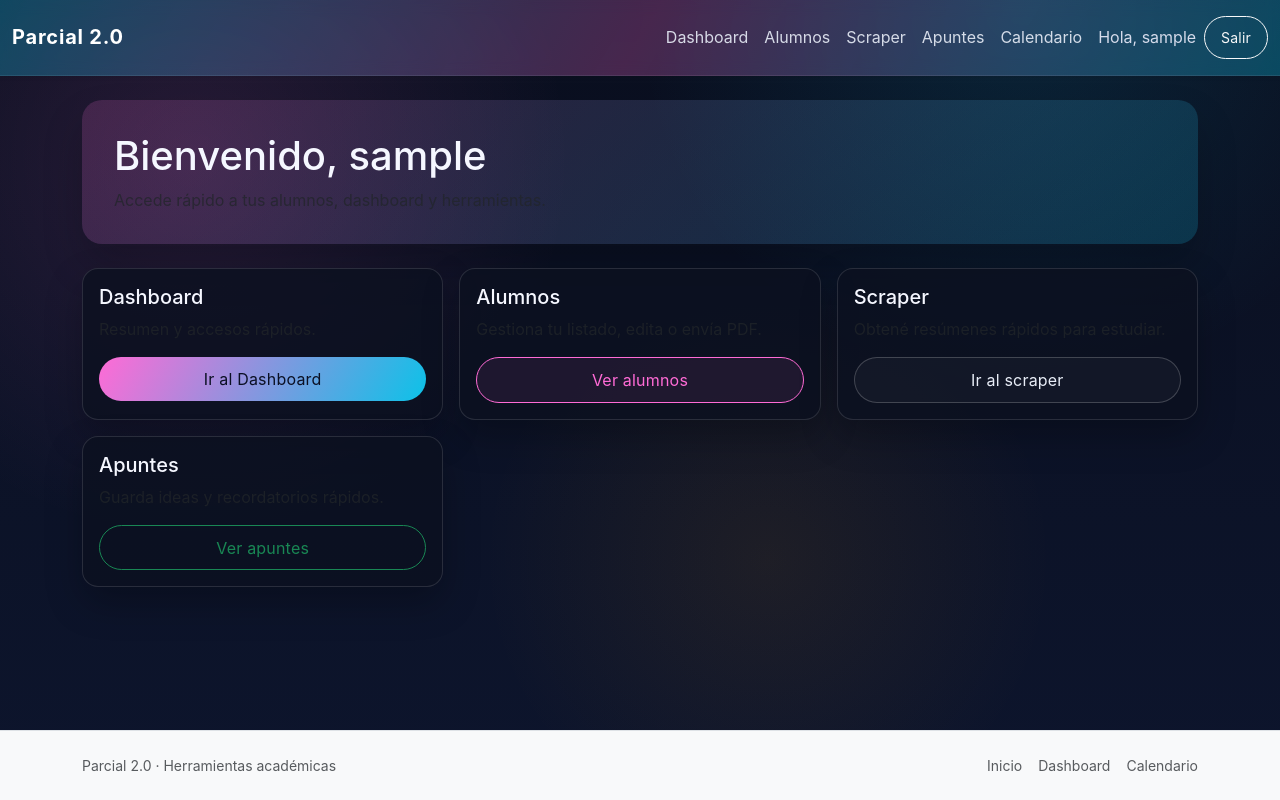
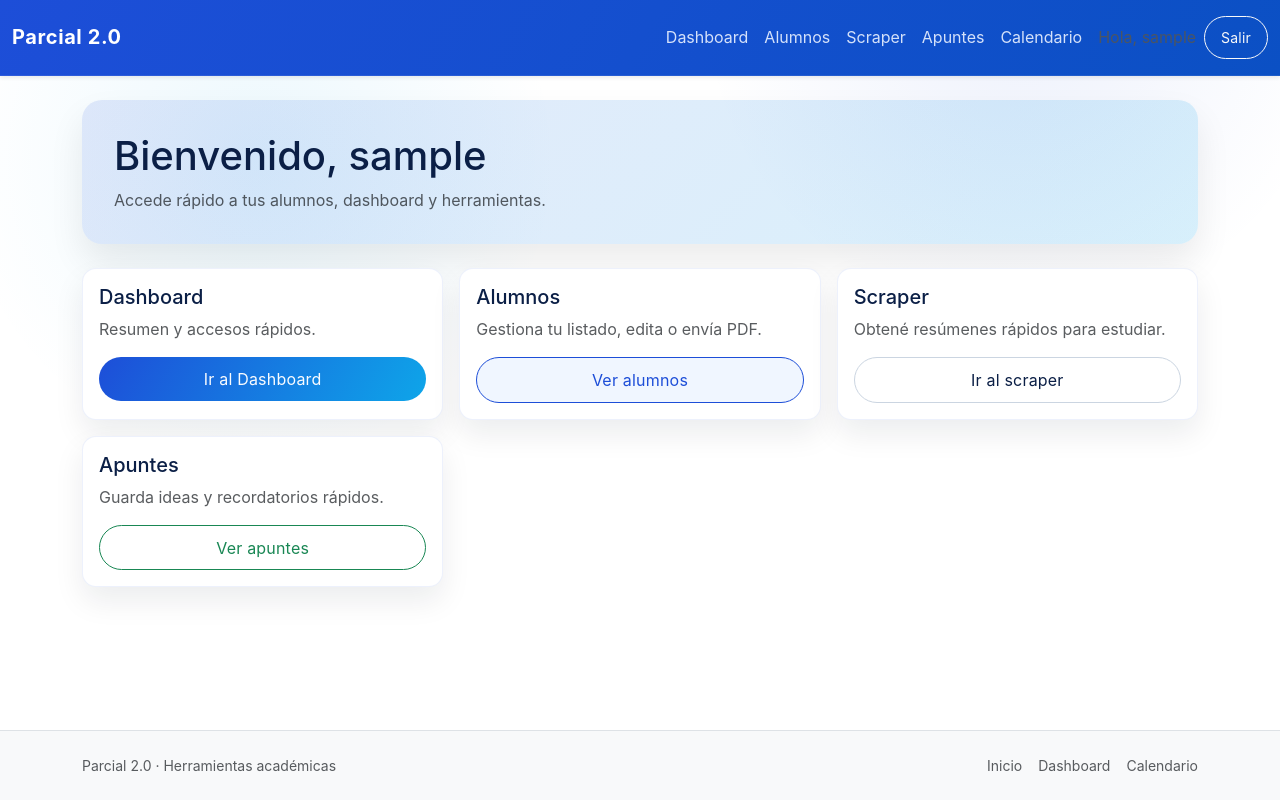
Before and after one commit to iLSEiRATiS/Parcial_2_Final, a Django app: page / in a window 1280 px wide. Run offline with Django 5.2, Linux system fonts and the light colour scheme; the visitor is signed in with stand-in values (Sample User, id 1).

Commit message:
Switch UI to blue/white palette, high legibility

```diff
--- a/Parcial2.0/static/css/style.css
+++ b/Parcial2.0/static/css/style.css
@@ -1,12 +1,12 @@
 :root {
-    --brand-dark: #0b1024;
-    --brand-primary: #ff6bd6;
-    --brand-secondary: #0cc2e8;
-    --brand-accent: #f59e0b;
-    --text-main: #e8edf7;
-    --muted: #7c8299;
-    --body-bg: #0a0f1f;
-    --card-bg: rgba(15, 20, 38, 0.8);
+    --brand-dark: #0b1f46;
+    --brand-primary: #1d4ed8;
+    --brand-secondary: #0ea5e9;
+    --brand-accent: #38bdf8;
+    --text-main: #0b1f46;
+    --muted: #4b5563;
+    --body-bg: #f4f7fb;
+    --card-bg: #ffffff;
 }
 
 html, body {
@@ -14,11 +14,7 @@ html, body {
 }
 
 body.bg-body {
-    background:
-        radial-gradient(circle at 15% 20%, rgba(255,107,214,0.12), transparent 30%),
-        radial-gradient(circle at 80% 0%, rgba(12,194,232,0.12), transparent 30%),
-        radial-gradient(circle at 60% 70%, rgba(245,158,11,0.08), transparent 30%),
-        linear-gradient(180deg, #0a0f1f 0%, #0d152d 100%);
+    background: radial-gradient(circle at 20% 20%, rgba(14,165,233,0.08), transparent 25%), radial-gradient(circle at 80% 0%, rgba(29,78,216,0.08), transparent 25%), var(--body-bg);
     color: var(--text-main);
     font-family: "Inter", -apple-system, BlinkMacSystemFont, "Segoe UI", sans-serif;
     min-height: 100vh;
@@ -35,27 +31,26 @@ footer {
 }
 
 .gradient-nav {
-    background: linear-gradient(120deg, rgba(12,194,232,0.3), rgba(255,107,214,0.25), rgba(12,194,232,0.3));
+    background: linear-gradient(120deg, var(--brand-primary), #0b50c4);
     border-bottom: 1px solid rgba(255,255,255,0.08);
-    backdrop-filter: blur(8px);
 }
 
 .navbar-brand {
-    letter-spacing: 0.8px;
+    letter-spacing: 0.6px;
 }
 
 .nav-link {
-    color: #e8edf7 !important;
+    color: #eaf1ff !important;
     opacity: 0.9;
 }
 .nav-link:hover { opacity: 1; color: #fff !important; }
 
 .card {
-    border: 1px solid rgba(255,255,255,0.12);
-    border-radius: 16px;
-    background: rgba(12, 17, 32, 0.8);
-    box-shadow: 0 16px 36px rgba(0,0,0,0.25);
-    color: #eef3ff;
+    border: 1px solid rgba(29,78,216,0.08);
+    border-radius: 14px;
+    background: var(--card-bg);
+    box-shadow: 0 14px 30px rgba(15,23,42,0.08);
+    color: var(--text-main);
 }
 
 .btn-pill {
@@ -74,20 +69,20 @@ footer {
 .btn-primary {
     background: linear-gradient(120deg, var(--brand-primary), var(--brand-secondary));
     border: none;
-    color: #0b1024;
+    color: #f8fbff;
 }
 .btn-outline-primary {
     color: var(--brand-primary);
     border-color: var(--brand-primary);
-    background: rgba(255,107,214,0.08);
+    background: rgba(13,110,253,0.06);
 }
 .btn-outline-secondary {
-    color: #e8edf7;
-    border-color: rgba(255,255,255,0.2);
-    background: rgba(255,255,255,0.03);
+    color: var(--text-main);
+    border-color: #cbd5e1;
+    background: rgba(255,255,255,0.4);
 }
 .btn-light {
-    background: #e8edf7;
+    background: #eaf1ff;
     color: var(--brand-dark);
 }
 .btn-primary:hover,
@@ -95,17 +90,17 @@ footer {
 .btn-outline-secondary:hover,
 .btn-light:hover {
     transform: translateY(-1px);
-    box-shadow: 0 12px 26px rgba(12,194,232,0.25);
+    box-shadow: 0 10px 22px rgba(13,110,253,0.18);
 }
 
-.table { margin-bottom: 0; color: #eef3ff; }
+.table { margin-bottom: 0; color: var(--text-main); background: #fff; }
 .table thead th {
-    background: linear-gradient(120deg, rgba(255,107,214,0.15), rgba(12,194,232,0.12));
+    background: linear-gradient(120deg, rgba(29,78,216,0.08), rgba(14,165,233,0.08));
     border-bottom: none;
 }
 .table > :not(caption) > * > * {
     padding: 0.85rem 0.75rem;
-    border-color: rgba(255,255,255,0.08);
+    border-color: rgba(0,0,0,0.03);
 }
 
 .pill-input {
@@ -114,37 +109,37 @@ footer {
 }
 
 .section-hero {
-    background: linear-gradient(135deg, rgba(255,107,214,0.16), rgba(12,194,232,0.18));
+    background: linear-gradient(135deg, rgba(29,78,216,0.12), rgba(14,165,233,0.16));
     border-radius: 20px;
     padding: 32px;
-    box-shadow: 0 22px 40px rgba(0,0,0,0.2);
-    color: #eef3ff;
+    box-shadow: 0 18px 35px rgba(0,0,0,0.08);
+    color: var(--text-main);
 }
 
 .badge.bg-secondary {
-    background-color: rgba(37,99,235,0.12) !important;
-    color: var(--brand-secondary);
+    background-color: rgba(29,78,216,0.12) !important;
+    color: var(--brand-primary);
 }
 
 .form-control, .form-select, textarea {
     border-radius: 10px;
-    border-color: rgba(255,255,255,0.2);
-    box-shadow: inset 0 1px 2px rgba(0,0,0,0.08);
-    background-color: rgba(15,20,38,0.6);
-    color: #eef3ff;
+    border-color: #d7deea;
+    box-shadow: inset 0 1px 2px rgba(0,0,0,0.04);
+    background-color: #fff;
+    color: var(--text-main);
 }
 
 input::placeholder,
 textarea::placeholder {
-    color: rgba(238,243,255,0.7);
+    color: #9ca3af;
 }
 
 label, h1, h2, h3, h4, h5 {
-    color: #f5f7ff;
+    color: var(--text-main);
 }
 
 p, li, .navbar-text, .card-text, .form-text {
-    color: #d5dbeb;
+    color: var(--muted);
 }
 
 a {
```
